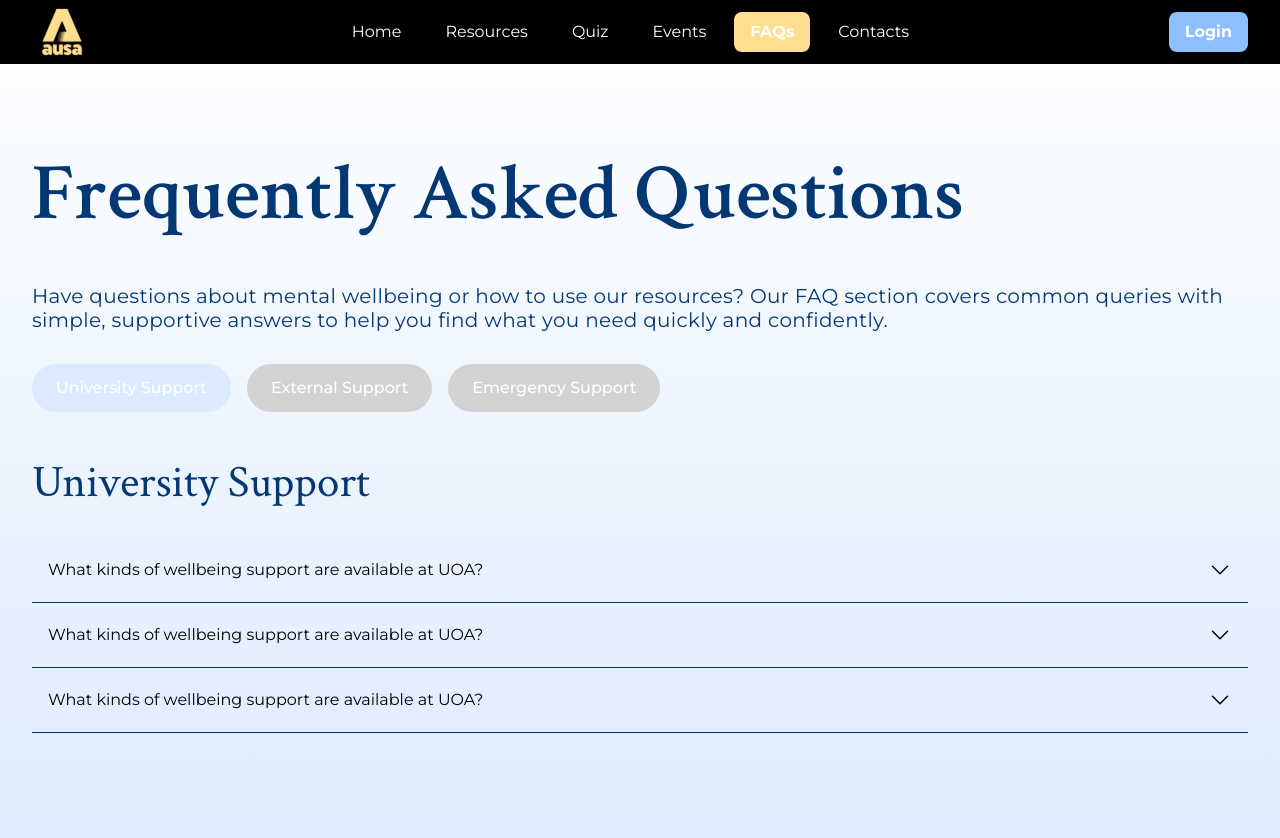
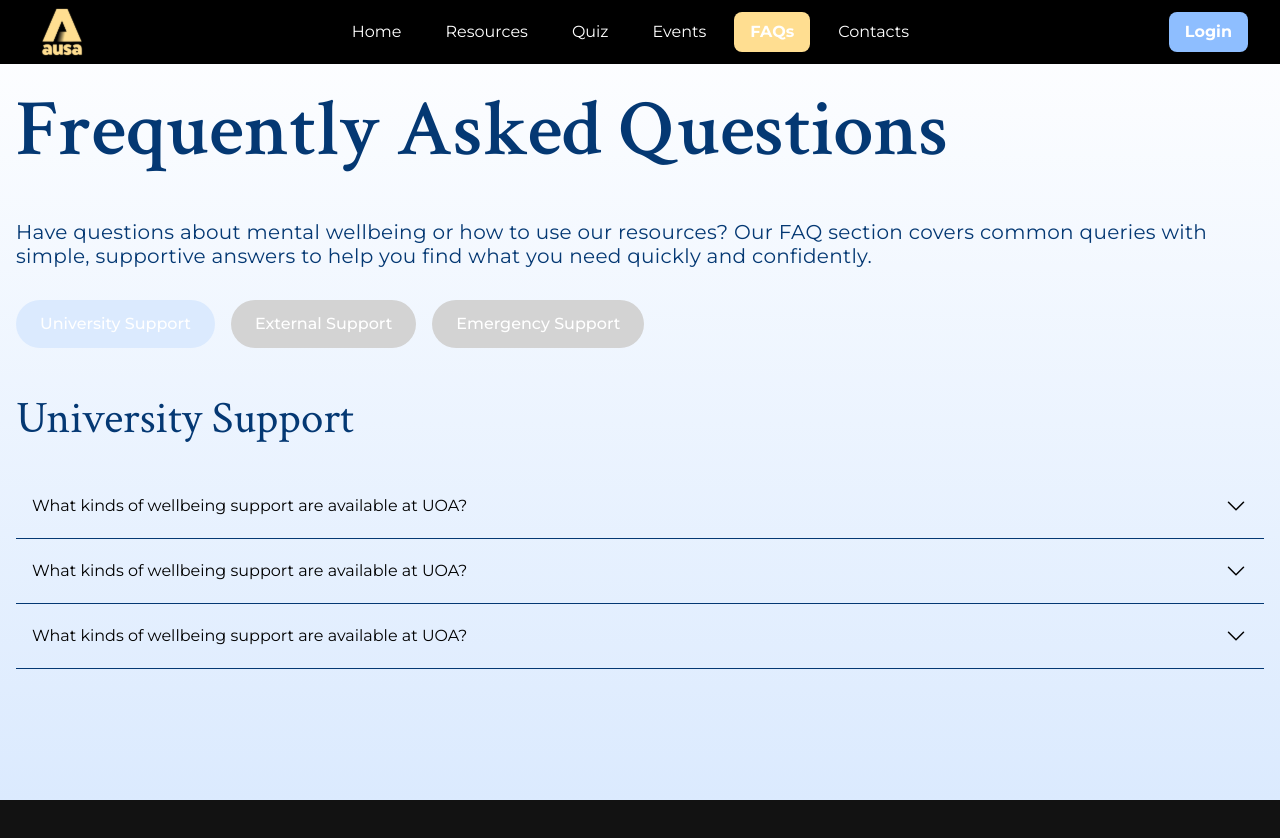
Before and after one commit to UoaWDCC/ausa-web, a Next.js app in the folder client/: page /faqs in a window 1280 px wide. Shown: the top 838 px of the page. After the commit the page ends 800 px from the top, so only its background shows below. Built offline with nearby package versions, Linux system fonts and the light colour scheme.

Commit message:
fix: scrollable on desktop

```diff
--- a/client/app/faqs/page.tsx
+++ b/client/app/faqs/page.tsx
@@ -81,8 +81,8 @@ const FAQ = () => {
   }, [activeTab])
 
   return (
-    <div className="mt-20 px-8 flex flex-col pb-16 min-h-screen">
-      <h2 className="h2 text-primary-emphasis mb-6 mt-16 leading-tight sm:leading-[100px]">
+    <div className="flex flex-col pt-20 min-h-screen w-full px-4">
+      <h2 className="h2 text-primary-emphasis mb-6 leading-tight sm:leading-[100px]">
         Frequently Asked Questions
       </h2>
       <p className="b3-body text-primary-emphasis mb-8 w-full mt-4">
@@ -106,7 +106,7 @@ const FAQ = () => {
       <h3 className="h3 text-primary-emphasis mb-6 leading-snug">
         {activeTab.label}
       </h3>
-      <div className="divide-y divide-[#043873] w-full">
+      <div className="divide-y divide-[#043873] w-full pb-8">
         {activeTab.faqs.map((faq, index) => (
           <Accordian key={index} title={faq.question} content={faq.answer} />
         ))}
```
